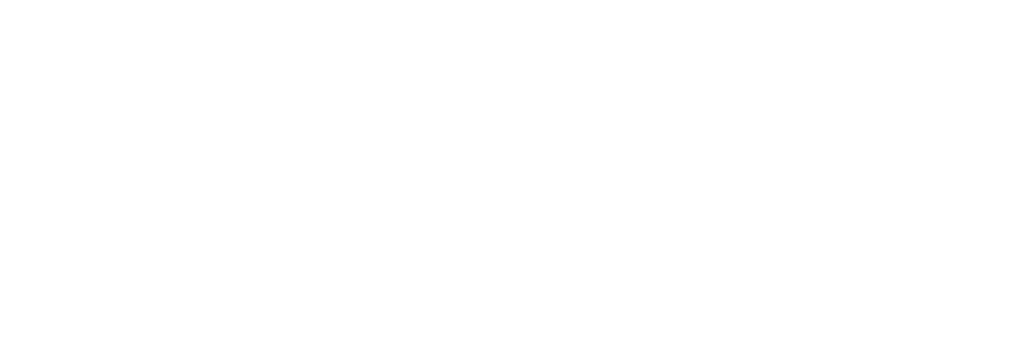
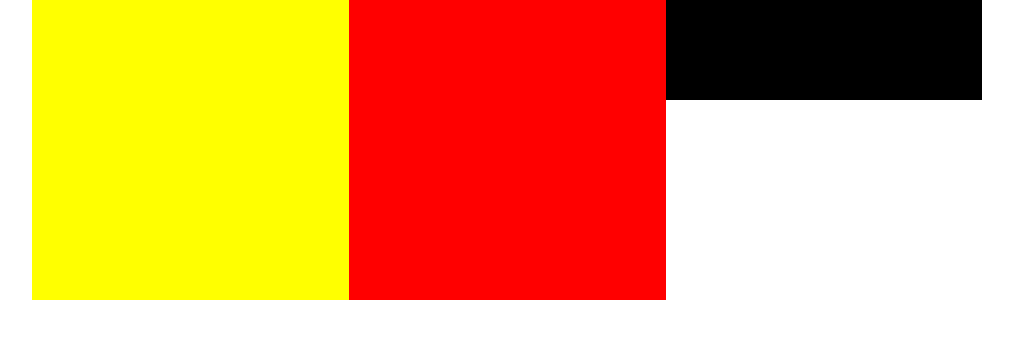
Before and after one commit to edenpan1207/edenpan-git-test, a plain HTML site: page index.html in a window 1280 px wide. Shown: the whole page, without its empty margins (128-1141 px from the left). Drawn offline with Linux system fonts and the light colour scheme.

Commit message:
float left

```diff
--- a/index.html
+++ b/index.html
@@ -11,9 +11,9 @@
   </head>
   <body>
     <div class="wrap">
-      <div class="head"></div>
+      <div class="header"></div>
       <div class="content"></div>
-      <div class="foot"></div>
+      <div class="footer"></div>
     </div>
   </body>
 </html>
--- a/stylesheets/stylesheet.css
+++ b/stylesheets/stylesheet.css
@@ -60,10 +60,9 @@ img {
 .wrap {
   max-width: 960px;
   margin: 0 auto;
-  float: left;
 }
 
-.head {
+.header {
   width: 33%;
   height: 300px;
   background: yellow;
@@ -77,7 +76,7 @@ img {
   float: left;
 }
 
-.foot {
+.footer {
   width: 33%;
   height: 100px;
   background: black;
```
